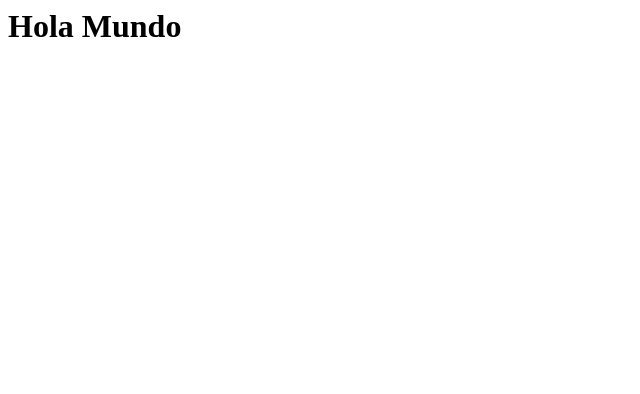
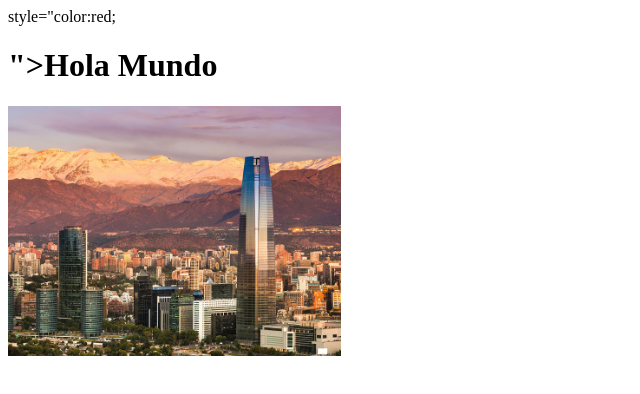
Before and after one commit to xcisternas/xcisternas.github.io, a plain HTML site: page index.html in a window 1280 px wide. Shown: the whole page, without its empty margins (0-640 px from the left). Drawn offline with Linux system fonts and the light colour scheme.

Commit message:
add image

```diff
--- a/index.html
+++ b/index.html
@@ -1,4 +1,5 @@
 <html>
-<h1> Hola Mundo</h1>
+    style="color:red; <h1>">Hola Mundo</h1>
+<img src="stgo.jpeg" height="250">
 
 </html>
```
Also changed, not shown: stgo.jpeg (added).
